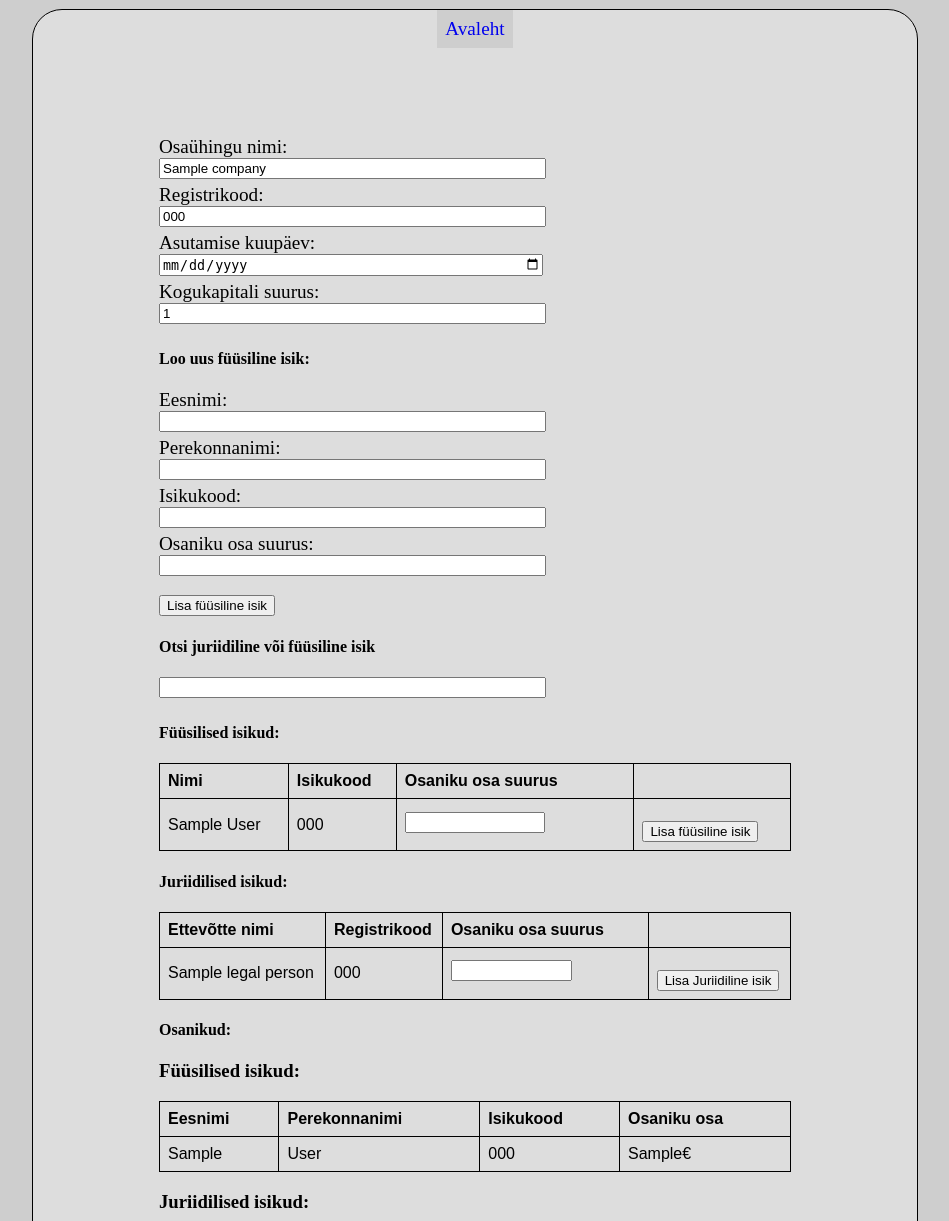
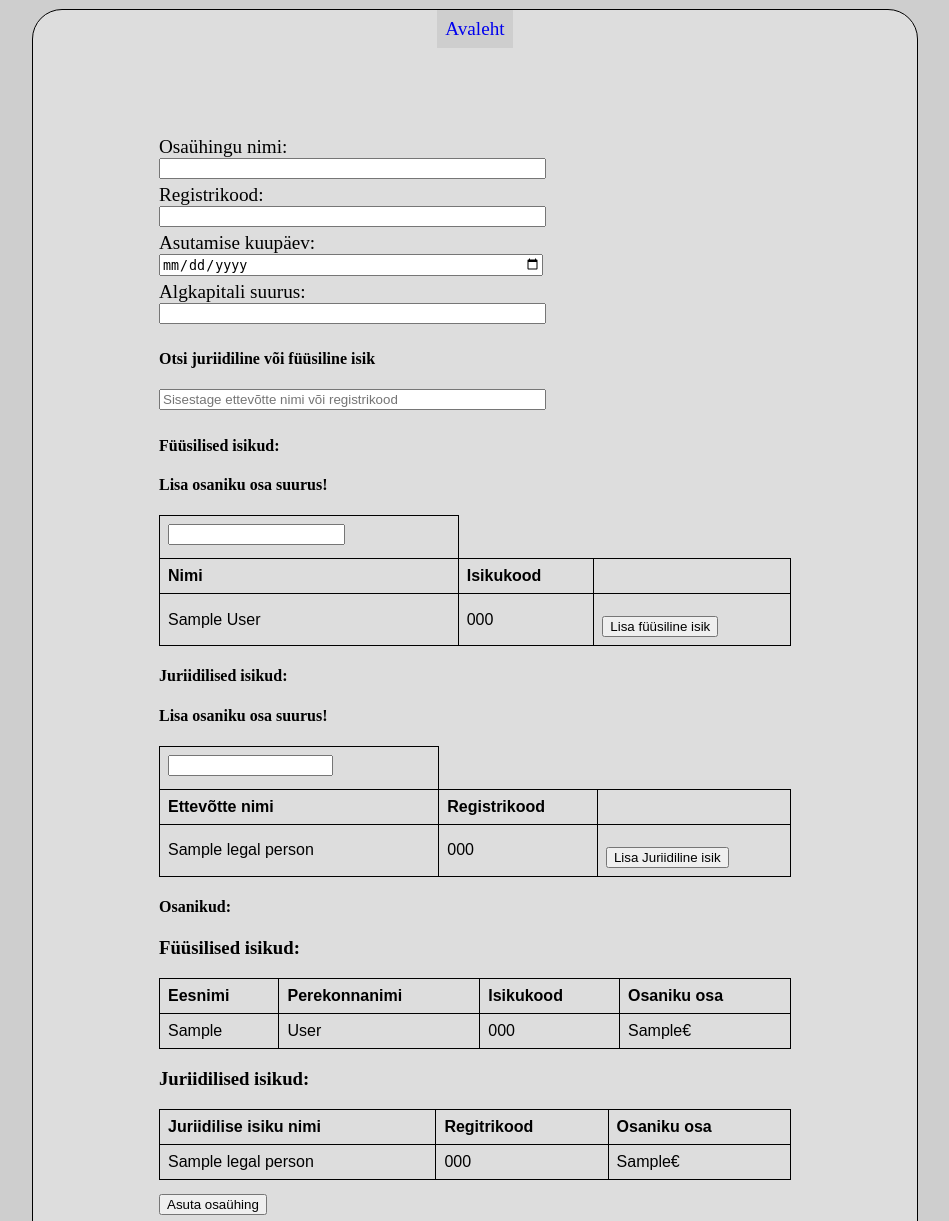
Before and after one commit to Suunik/Veebirakendus, a Flask app: template templates/Osaühingu_asutamise_vorm.html in a window 1280 px wide. Shown: the top 1221 px of the page, without its empty margins (165-1114 px from the left). Run offline with Flask 2, Linux system fonts and the light colour scheme; the template is opened without the code that fills it: most values are stand-ins (such as "Sample title", 1, 10 or a date in 2020).

Commit message:
Made some corrections in the code. Company founding form now checks all kinds of stuff ( e.g Company name length, registry code length and so on)

```diff
--- a/app.py
+++ b/app.py
@@ -1,6 +1,6 @@
 from flask import Flask, render_template, request, url_for, flash, redirect
 import database
-from datetime import date
+from datetime import date, datetime
 
 
 app = Flask(__name__)
@@ -11,6 +11,18 @@ database_name = 'database.db'
 # need to keep all the founder data before submitting company data
 founder_data = []
 legal_founder_data = []
+
+
+def get_total_shareholder_capital():
+    """Calculate total shareholder capital."""
+    # calculate total shareholder capital for later comparison
+    total_shareholder_capital = 0
+    for person in founder_data:
+        total_shareholder_capital += person['capital_share']
+    for legal_person in legal_founder_data:
+        total_shareholder_capital += legal_person['capital_share']
+
+    return total_shareholder_capital
 
 
 @app.route('/', methods=["GET", "POST"])
@@ -25,7 +37,6 @@ def main_page():
         companies = database.search_engine(database_name, search, 'company')
         people = database.search_engine(database_name, search, 'people')
         legal_people = database.search_engine(database_name, search, 'company', True)
-        print(legal_people)
     return render_template("avaleht.html", companies=companies, people=people, search=search, legal_people=legal_people)
 
 
@@ -46,82 +57,95 @@ def company_founding_form():
     search = ""
     if request.method == "POST":
         data = dict(request.form)
-        # gather company data so the user doesnt have to type it again
-        company_data['company_name'] = data['company_name']
-        company_data['registry_code'] = data['registry_code']
-        company_data['start_date'] = data['start_date']
-        company_data['total_capital'] = data['total_capital']
-        # means that user wants to search for legal person
+        data_keys = list(data.keys())
+        print(data)
+        # means that user is searching for shareholders
         if data['search']:
             search = dict(request.form)['search']
             legal_people = database.search_engine(database_name, search, 'company')
             people = database.search_engine(database_name, search, 'people')
 
-        # means that we got new person info
-        elif data['button'] == 'add_person':
-            # check if all the inputs were done
-            if data['first_name'] == "":
-                flash('Osaniku eesnimi puudu')
-            elif data['last_name'] == "":
-                flash('Osaniku perekonnanimi puudu')
-            elif data['id_code'] == "":
-                flash('Osaniku isikukood puudu')
-            elif data['capital_share'] == "":
-                flash('Osaniku osa puudu')
+        # means that user is trying to add a shareholder to the company
+        elif 'add_button' in data_keys:
+            # means that user is trying to add a legal person
+            if data['legal_person_capital']:
+                legal_person_data = eval(data['add_button'])
+                legal_person_data['capital_share'] = int(data['legal_person_capital'])
+                legal_founder_data.append(legal_person_data)
+            # means that user is trying to add physical person
+            elif data['person_capital']:
+                if int(data['person_capital']) < 1:
+                    flash('Osaniku algkapital on liiga väike!')
+                else:
+                    person_data = eval(data['add_button'])
+                    person_data['capital_share'] = int(data['person_capital'])
+                    founder_data.append(person_data)
+            # user must have forgotten to add capital share
             else:
-                # gather person_data and add it to the overall list
-                founder_data.append({'first_name': data['first_name'],
-                                     'last_name': data['last_name'],
-                                     'id_code': data['id_code'],
-                                     'capital_share': data['capital_share']})
+                flash("Osanikul tuleb lisada osaniku osa suurus!")
 
-        # means that user wants to submit the form
-        elif data['button'] == 'submit':
-            # first check if total founder share is the same as company total capital
-            total_founder_share = 0
-            for founder in founder_data:
-                total_founder_share += int(founder['capital_share'])
-            for legal_founder in legal_founder_data:
-                total_founder_share += int(legal_founder['capital_share'])
-            # if not, flash an error
-            if total_founder_share != int(company_data['total_capital']):
-                flash('Osanike kapital ei ole võrdne ettevõtte kapitaliga')
-            elif not founder_data and not legal_founder_data:
-                flash('Osanikud puuduvad')
-            # means that everything should be fine and we can add the data to database
+        # means that user is trying to submit the company founding form
+        elif 'button' in data_keys:
+            # gather all the data
+            company_data = {'company_name': data['company_name'], 'registry_code': data['registry_code'],
+                            'start_date': data['start_date'], 'total_capital': data['total_capital'],
+                            'founders': founder_data, 'legal_founders': legal_founder_data}
+
+            # check if every input field of company form is filled correctly
+
+            # length of the name
+            if len(company_data['company_name']) < 3:
+                flash('Ettevõtte nimi on liiga lühike!')
+            elif len(company_data['company_name']) > 100:
+                flash('Ettevõtte nimi on liiga pikk!')
+
+            # length on the registry code
+            elif len(company_data['registry_code']) < 7:
+                flash('Registrikood on liiga lühike!')
+            elif len(company_data['registry_code']) > 7:
+                flash('Registrikood on liiga pikk!')
+
+            # start date field must be filled
+            elif not company_data['start_date']:
+                flash('Asutamiskuupäev puudu!')
+            # start date must be smaller or equal to todays date
+            elif today_date < datetime.strptime(company_data['start_date'], '%Y-%m-%d').date():
+                flash('Ettevõtte asutamise kuupäev peab olema väiksem või võrdne tänase kuupäevaga!')
+
+            # total capital must be more than 2500€
+            elif int(company_data['total_capital']) < 2500:
+                flash('Ettevõtte algkapital peab olema vähemalt 2500€')
+
+            # must have at least one founder
+            elif not company_data['founders'] and not company_data['legal_founders']:
+                flash('Ettevõttel peab olema vähemalt üks osanik!')
+
+            # total capital must be equal to the sum of every shareholder capital
+            elif int(company_data['total_capital']) != get_total_shareholder_capital():
+                flash('Ettevõtte kogukapital peab olema võrdne osanike kapitalidega!')
+
+            # check if company already exists in database
+            elif database.check_if_company_name_exists(company_data['company_name']):
+                flash('Sellise nimega ettevõte on juba varem asutatud!')
+
+            elif database.check_if_company_registry_code_exists(company_data['registry_code']):
+                flash('Sellise registrikoodiga ettevõte on juba varem asutatud!')
+
+            # submit the form and add company to database
             else:
-                company_data['founders'] = founder_data
-                company_data['legal_founders'] = legal_founder_data
                 database.add_company_to_database(database_name, company_data)
-
-                # empty the list so users can add new companies if wished
-                company_data = {}
+                company_id = database.get_last_id_in_table(database_name, 'company')
+                # also empty the global variables
                 founder_data.clear()
                 legal_founder_data.clear()
-
-        # means that user wants to add company from the database into list
-        elif 'company_name' in eval(data['button']).keys():
-            legal_person_data = eval(data['button'])
-            legal_person_data['capital_share'] = data['legal_person_capital']
-            print(legal_person_data)
-            legal_founder_data.append(legal_person_data)
-        # means that user wants to add a person from the database into list
-        elif 'first_name' in eval(data['button']).keys():
-            person_data = eval(data['button'])
-            founder_data.append({'first_name': person_data['first_name'],
-                                 'last_name': person_data['last_name'],
-                                 'id_code': person_data['id_code'],
-                                 'capital_share': data['person_capital']})
-
+                return redirect(url_for('company_data_view', id=company_id))
 
     return render_template("Osaühingu_asutamise_vorm.html",
-                           company_data=company_data,
                            person_data=founder_data,
                            legal_person_data=legal_founder_data,
-                           legal_people=legal_people,
-                           today_date=today_date,
                            people=people,
-                           search=search)
+                           legal_people=legal_people)
+
 
 if __name__ == '__main__':
     app.run()
--- a/templates/Osaühingu_asutamise_vorm.html
+++ b/templates/Osaühingu_asutamise_vorm.html
@@ -25,67 +25,40 @@
     {% endwith %}
 
     <form method="post" id="company_data">
-
          <!-- this is for company data-->
         <label for="company_name" class="input-label">Osaühingu nimi:</label><br>
-        <input type="text" name="company_name" value="{{ company_data['company_name'] }}"
-               required minlength="3" maxlength="100"><br>
+        <input type="text" name="company_name" value="{{ request.form['company_name'] }}"><br>
 
         <label for="registry_code" class="input-label">Registrikood:</label><br>
-        <input type="number" name="registry_code" value="{{ company_data['registry_code'] }}"
-               required min="1000000" max="9999999"><br>
+        <input type="number" name="registry_code" value="{{ request.form['registry_code'] }}"><br>
 
         <label for="start_date" class="input-label">Asutamise kuupäev:</label><br>
-        <input type="date" name="start_date" value="{{ company_data['start_date'] }}"
-               required max="{{ today_date }}"><br>
+        <input type="date" name="start_date" value="{{ request.form['start_date'] }}"><br>
 
-        <label for="total_capital" class="input-label">Kogukapitali suurus:</label><br>
-        <input type="number" name="total_capital" value="{{ company_data['total_capital'] }}"
-               required min="2500"><br>
-
-        <!-- this is for making new person in database -->
-        <h4>Loo uus füüsiline isik:</h4>
-
-        <label for="first_name" class="input-label">Eesnimi:</label><br>
-        <input type="text" name="first_name" minlength="3"><br>
-
-        <label for="last_name" class="input-label">Perekonnanimi:</label><br>
-        <input type="text" name="last_name" minlength="3"><br>
-
-        <label for="id_code" class="input-label">Isikukood:</label><br>
-        <input type="number" name="id_code" min="10000000000" max="99999999999"><br>
-
-        <label for="capital_share" class="input-label">Osaniku osa suurus:</label><br>
-        <input type="number" name="capital_share" min="1"><br>
-
-        <button name="button" type="submit" value="add_person">Lisa füüsiline isik</button><br>
+        <label for="total_capital" class="input-label">Algkapitali suurus:</label><br>
+        <input type="number" name="total_capital" value="{{ request.form['total_capital'] }}"><br>
 
         <!-- this is for searching persons or companies already in database -->
         <h4>Otsi juriidiline või füüsiline isik</h4>
-        {% if search == "" %}
-            <input name="search" class="search" type="text"
-                   autocomplete="off"
+        <input name="search" class="search" type="text" autocomplete="off"
                placeholder="Sisestage ettevõtte nimi või registrikood"><br>
-        {% else %}
-            <input name="search" class="search" type="text" autocomplete="off" placeholder={{ search }}><br>
-        {% endif %}
 
         <!-- this is for showing search results ( people ) -->
         <table>
             {% if people | length != 0 %}
                 <h4>Füüsilised isikud:</h4>
+                <h4>Lisa osaniku osa suurus!</h4>
+                <td><input type="number" name="person_capital" min="1"></td>
                 <tr>
                     <th>Nimi</th>
                     <th>Isikukood</th>
-                    <th>Osaniku osa suurus</th>
                     <th></th>
                 </tr>
                 {% for person in people %}
                     <tr>
                         <td>{{ person['first_name'] }} {{ person['last_name'] }}</td>
                         <td>{{ person['id_code'] }}</td>
-                        <td><input type="number" name="person_capital" min="1"></td>
-                        <td><button name="button" value="{{ person }}">Lisa füüsiline isik</button></td>
+                        <td><button name="add_button" value="{{ person }}">Lisa füüsiline isik</button></td>
                     </tr>
                 {% endfor %}
             {% endif %}
@@ -95,25 +68,27 @@
         <table>
             {% if legal_people | length != 0 %}
                 <h4>Juriidilised isikud:</h4>
+                <h4>Lisa osaniku osa suurus!</h4>
+                <td><input type="number" name="legal_person_capital" min="1"></td>
                 <tr>
                     <th>Ettevõtte nimi</th>
                     <th>Registrikood</th>
-                    <th>Osaniku osa suurus</th>
                     <th></th>
                 </tr>
                 {% for legal_person in legal_people %}
                     <tr>
                         <td>{{ legal_person['company_name'] }}</td>
                         <td>{{ legal_person['registry_code'] }}</td>
-                        <td><input type="number" name="legal_person_capital" min="1"></td>
-                        <td><button name="button" value="{{ legal_person }}">Lisa Juriidiline isik</button></td>
+                        <td><button name="add_button" value="{{ legal_person }}">Lisa Juriidiline isik</button></td>
                     </tr>
                 {% endfor %}
             {% endif %}
         </table>
+    </form>
 
     <!-- this is for showing people and legal people already subimtted as shareholders -->
     <h4>Osanikud:</h4>
+
     <table>
         {% if person_data | length != 0 %}
             <h3>Füüsilised isikud:</h3>
@@ -151,7 +126,6 @@
                     {% endfor %}
         {% endif %}
     </table>
-    </form>
     <!-- This sends the final company data and "submit" key to the flask application -->
     <!-- So we can add the data to database -->
     <button type="submit" form="company_data" name="button" value="submit">Asuta osaühing</button>
```
Also changed, not shown: database.py (+65 -35 lines). Lines whose indentation alone changed are shown as unchanged.
